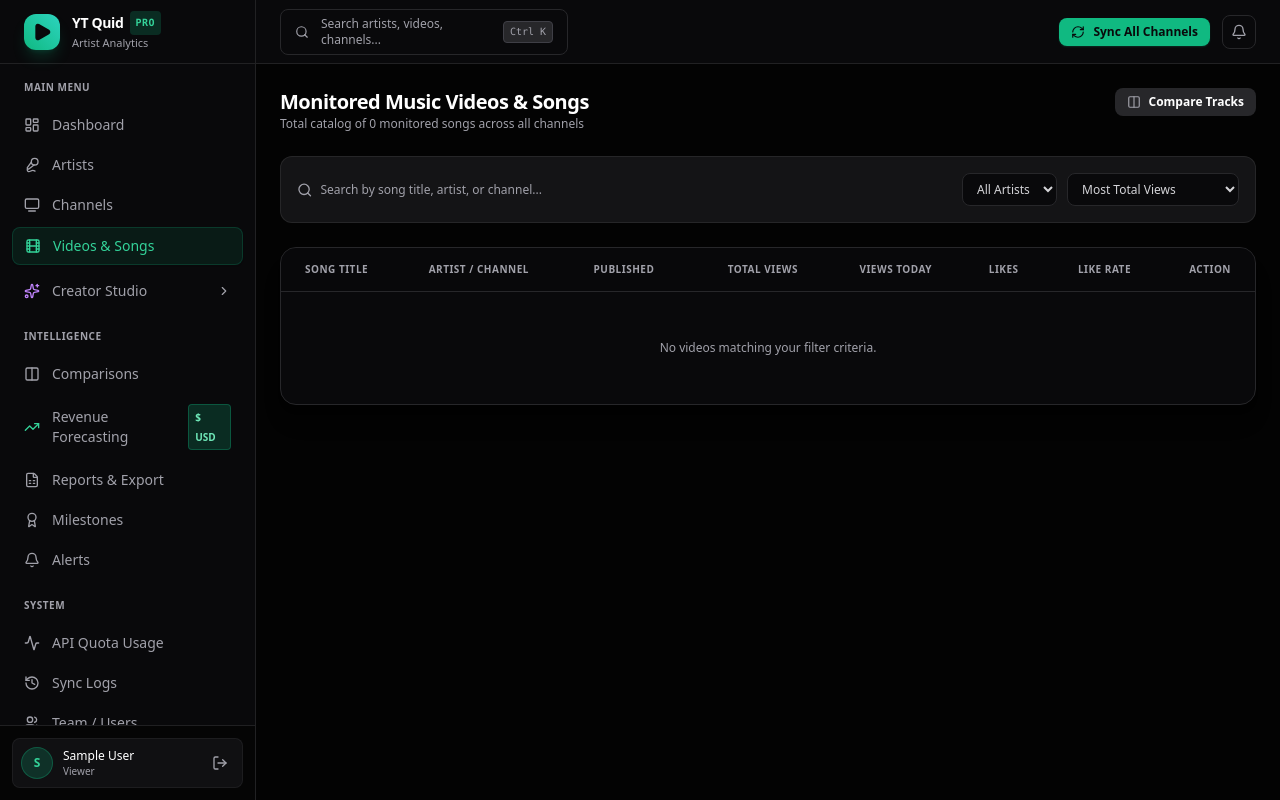
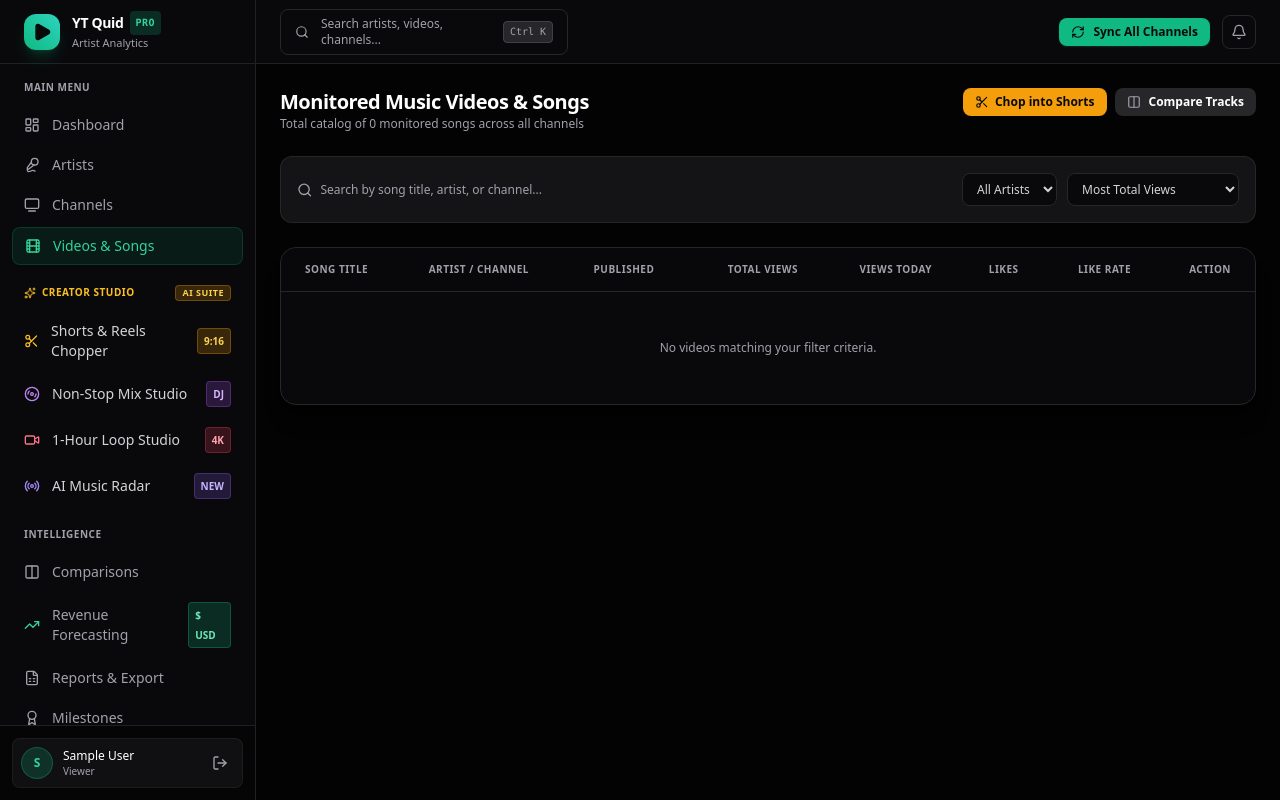
Before and after one commit to malualbiar/YoutubeAnalytics, a Django app: page /videos/ in a window 1280 px wide. Run offline with Django 5.2, Linux system fonts and the light colour scheme; the visitor is signed in with stand-in values (Sample User, id 1); data comes from the database, SQL or seed files in the repository; data that the repository does not hold is empty; some libraries are stand-ins or nearby versions.

Commit message:
fix(ui): expose Creator Studio & Shorts Chopper prominently in sidebar, dashboard banner, and videos list

```diff
--- a/templates/base.html
+++ b/templates/base.html
@@ -103,49 +103,45 @@
                     Videos & Songs
                 </a>
 
-                {% if user.is_super_admin %}
-                <!-- Creator Studio (Grouped Dropdown) -->
-                <div class="pt-1">
-                    <button type="button" onclick="toggleStudioMenu()" class="w-full flex items-center justify-between px-3 py-2 rounded-lg text-sm font-medium transition-all {% if 'studio' in request.resolver_match.url_name or 'mix' in request.resolver_match.url_name or 'radar' in request.resolver_match.url_name %}bg-purple-500/10 text-purple-300 border border-purple-500/20 shadow-sm{% else %}text-zinc-400 hover:text-zinc-200 hover:bg-zinc-800/50{% endif %}">
+                <div class="pt-4 px-3 pb-2 text-[10px] font-semibold uppercase tracking-wider text-amber-400 flex items-center justify-between">
+                    <span class="flex items-center gap-1.5">
+                        <i data-lucide="sparkles" class="w-3 h-3 text-amber-400"></i>
+                        Creator Studio
+                    </span>
+                    <span class="bg-amber-500/20 text-amber-300 text-[9px] font-bold px-1.5 py-0.2 rounded border border-amber-500/30">AI SUITE</span>
+                </div>
+
+                <a href="{% url 'shorts_maker' %}" class="flex items-center justify-between px-3 py-2 rounded-lg text-sm font-medium transition-all {% if 'shorts' in request.resolver_match.url_name %}bg-amber-500/15 text-amber-300 border border-amber-500/30 shadow-sm{% else %}text-zinc-300 hover:text-white hover:bg-zinc-800/60{% endif %}">
                     <div class="flex items-center gap-3">
-                            <i data-lucide="sparkles" class="w-4 h-4 text-purple-400"></i>
-                            <span class="truncate">Creator Studio</span>
+                        <i data-lucide="scissors" class="w-4 h-4 text-amber-400"></i>
+                        <span>Shorts & Reels Chopper</span>
                     </div>
-                        <i id="studio-menu-chevron" data-lucide="chevron-down" class="w-3.5 h-3.5 text-zinc-400 transition-transform duration-200 {% if not 'studio' in request.resolver_match.url_name and not 'mix' in request.resolver_match.url_name and not 'radar' in request.resolver_match.url_name %}-rotate-90{% endif %}"></i>
-                    </button>
-
-                    <div id="studio-menu-items" class="pl-4 pr-1 py-1 space-y-1 border-l-2 border-purple-500/20 ml-4 mt-1 {% if not 'studio' in request.resolver_match.url_name and not 'mix' in request.resolver_match.url_name and not 'radar' in request.resolver_match.url_name and not 'shorts' in request.resolver_match.url_name %}hidden{% endif %}">
-                        <a href="{% url 'shorts_maker' %}" class="flex items-center justify-between px-2.5 py-1.5 rounded-lg text-xs font-medium transition-all {% if 'shorts' in request.resolver_match.url_name %}bg-amber-500/15 text-amber-300 border border-amber-500/30 shadow-sm{% else %}text-zinc-400 hover:text-zinc-200 hover:bg-zinc-800/40{% endif %}">
-                            <div class="flex items-center gap-2.5">
-                                <i data-lucide="scissors" class="w-3.5 h-3.5 text-amber-400"></i>
-                                Shorts & Reels Chopper
-                            </div>
-                            <span class="bg-amber-500/20 text-amber-300 text-[9px] font-bold px-1.5 py-0.5 rounded border border-amber-500/30">9:16</span>
+                    <span class="bg-amber-500/20 text-amber-300 text-[10px] font-bold px-1.5 py-0.5 rounded border border-amber-500/30">9:16</span>
                 </a>
 
-                        <a href="{% url 'mix_maker' %}" class="flex items-center justify-between px-2.5 py-1.5 rounded-lg text-xs font-medium transition-all {% if 'mix' in request.resolver_match.url_name %}bg-purple-500/15 text-purple-300 border border-purple-500/30 shadow-sm{% else %}text-zinc-400 hover:text-zinc-200 hover:bg-zinc-800/40{% endif %}">
-                            <div class="flex items-center gap-2.5">
-                                <i data-lucide="disc-3" class="w-3.5 h-3.5 text-purple-400"></i>
-                                Non-Stop Mix Studio
+                <a href="{% url 'mix_maker' %}" class="flex items-center justify-between px-3 py-2 rounded-lg text-sm font-medium transition-all {% if 'mix' in request.resolver_match.url_name %}bg-purple-500/15 text-purple-300 border border-purple-500/30 shadow-sm{% else %}text-zinc-300 hover:text-white hover:bg-zinc-800/60{% endif %}">
+                    <div class="flex items-center gap-3">
+                        <i data-lucide="disc-3" class="w-4 h-4 text-purple-400"></i>
+                        <span>Non-Stop Mix Studio</span>
                     </div>
-                            <span class="bg-purple-500/20 text-purple-300 text-[9px] font-bold px-1.5 py-0.5 rounded border border-purple-500/30">DJ</span>
+                    <span class="bg-purple-500/20 text-purple-300 text-[10px] font-bold px-1.5 py-0.5 rounded border border-purple-500/30">DJ</span>
                 </a>
 
-                        <a href="{% url 'studio_home' %}" class="flex items-center gap-2.5 px-2.5 py-1.5 rounded-lg text-xs font-medium transition-all {% if request.resolver_match.url_name == 'studio_home' %}bg-rose-500/15 text-rose-300 border border-rose-500/30 shadow-sm{% else %}text-zinc-400 hover:text-zinc-200 hover:bg-zinc-800/40{% endif %}">
-                            <i data-lucide="video" class="w-3.5 h-3.5 text-rose-400"></i>
-                            1-Hour Loop Studio
+                <a href="{% url 'studio_home' %}" class="flex items-center justify-between px-3 py-2 rounded-lg text-sm font-medium transition-all {% if request.resolver_match.url_name == 'studio_home' %}bg-rose-500/15 text-rose-300 border border-rose-500/30 shadow-sm{% else %}text-zinc-300 hover:text-white hover:bg-zinc-800/60{% endif %}">
+                    <div class="flex items-center gap-3">
+                        <i data-lucide="video" class="w-4 h-4 text-rose-400"></i>
+                        <span>1-Hour Loop Studio</span>
+                    </div>
+                    <span class="bg-rose-500/20 text-rose-300 text-[10px] font-bold px-1.5 py-0.5 rounded border border-rose-500/30">4K</span>
                 </a>
 
-                        <a href="{% url 'radar_feed' %}" class="flex items-center justify-between px-2.5 py-1.5 rounded-lg text-xs font-medium transition-all {% if 'radar' in request.resolver_match.url_name %}bg-violet-500/15 text-violet-300 border border-violet-500/30 shadow-sm{% else %}text-zinc-400 hover:text-zinc-200 hover:bg-zinc-800/40{% endif %}">
-                            <div class="flex items-center gap-2.5">
-                                <i data-lucide="radio" class="w-3.5 h-3.5 text-violet-400"></i>
-                                AI Music Radar
+                <a href="{% url 'radar_feed' %}" class="flex items-center justify-between px-3 py-2 rounded-lg text-sm font-medium transition-all {% if 'radar' in request.resolver_match.url_name %}bg-violet-500/15 text-violet-300 border border-violet-500/30 shadow-sm{% else %}text-zinc-300 hover:text-white hover:bg-zinc-800/60{% endif %}">
+                    <div class="flex items-center gap-3">
+                        <i data-lucide="radio" class="w-4 h-4 text-violet-400"></i>
+                        <span>AI Music Radar</span>
                     </div>
-                            <span class="bg-violet-500/20 text-violet-300 text-[9px] font-bold px-1.5 py-0.5 rounded border border-violet-500/30">NEW</span>
+                    <span class="bg-violet-500/20 text-violet-300 text-[10px] font-bold px-1.5 py-0.5 rounded border border-violet-500/30">NEW</span>
                 </a>
-                    </div>
-                </div>
-                {% endif %}
 
                 <div class="pt-4 px-3 pb-2 text-[10px] font-semibold uppercase tracking-wider text-zinc-400">Intelligence</div>
 
--- a/templates/videos/detail.html
+++ b/templates/videos/detail.html
@@ -39,6 +39,10 @@
                 <span class="text-zinc-700">•</span>
                 <a href="{{ video.video_url }}" target="_blank" class="text-red-400 hover:text-red-300 font-medium flex items-center gap-1">
                     Watch on YouTube <i data-lucide="external-link" class="w-3 h-3"></i>
+                </a>
+                <span class="text-zinc-700">•</span>
+                <a href="{% url 'shorts_maker' %}" class="px-2.5 py-1 bg-amber-500/20 hover:bg-amber-500/30 text-amber-300 border border-amber-500/30 font-bold rounded-lg text-[11px] flex items-center gap-1 transition-colors">
+                    <i data-lucide="scissors" class="w-3 h-3 text-amber-400"></i> Chop into 9:16 Shorts
                 </a>
             </div>
 
--- a/templates/videos/list.html
+++ b/templates/videos/list.html
@@ -12,10 +12,16 @@
             <p class="text-xs text-zinc-400">Total catalog of {{ total_count }} monitored songs across all channels</p>
         </div>
 
-        <a href="{% url 'artist_comparison' %}" class="flex items-center gap-2 px-3 py-1.5 bg-zinc-800 hover:bg-zinc-700 text-white text-xs font-semibold rounded-lg transition-colors self-start">
-            <i data-lucide="columns-2" class="w-3.5 h-3.5 text-zinc-400"></i>
-            Compare Tracks
-        </a>
+        <div class="flex items-center gap-2 self-start flex-wrap">
+            <a href="{% url 'shorts_maker' %}" class="flex items-center gap-1.5 px-3 py-1.5 bg-amber-500 hover:bg-amber-400 text-zinc-950 text-xs font-bold rounded-lg shadow-sm transition-all hover:scale-105">
+                <i data-lucide="scissors" class="w-3.5 h-3.5"></i>
+                Chop into Shorts
+            </a>
+            <a href="{% url 'artist_comparison' %}" class="flex items-center gap-2 px-3 py-1.5 bg-zinc-800 hover:bg-zinc-700 text-white text-xs font-semibold rounded-lg transition-colors">
+                <i data-lucide="columns-2" class="w-3.5 h-3.5 text-zinc-400"></i>
+                Compare Tracks
+            </a>
+        </div>
     </div>
 
     <!-- Filter & Sort Bar -->
```
Also changed, not shown: templates/dashboard/index.html (+32 -0 lines). Lines whose indentation alone changed are shown as unchanged.
